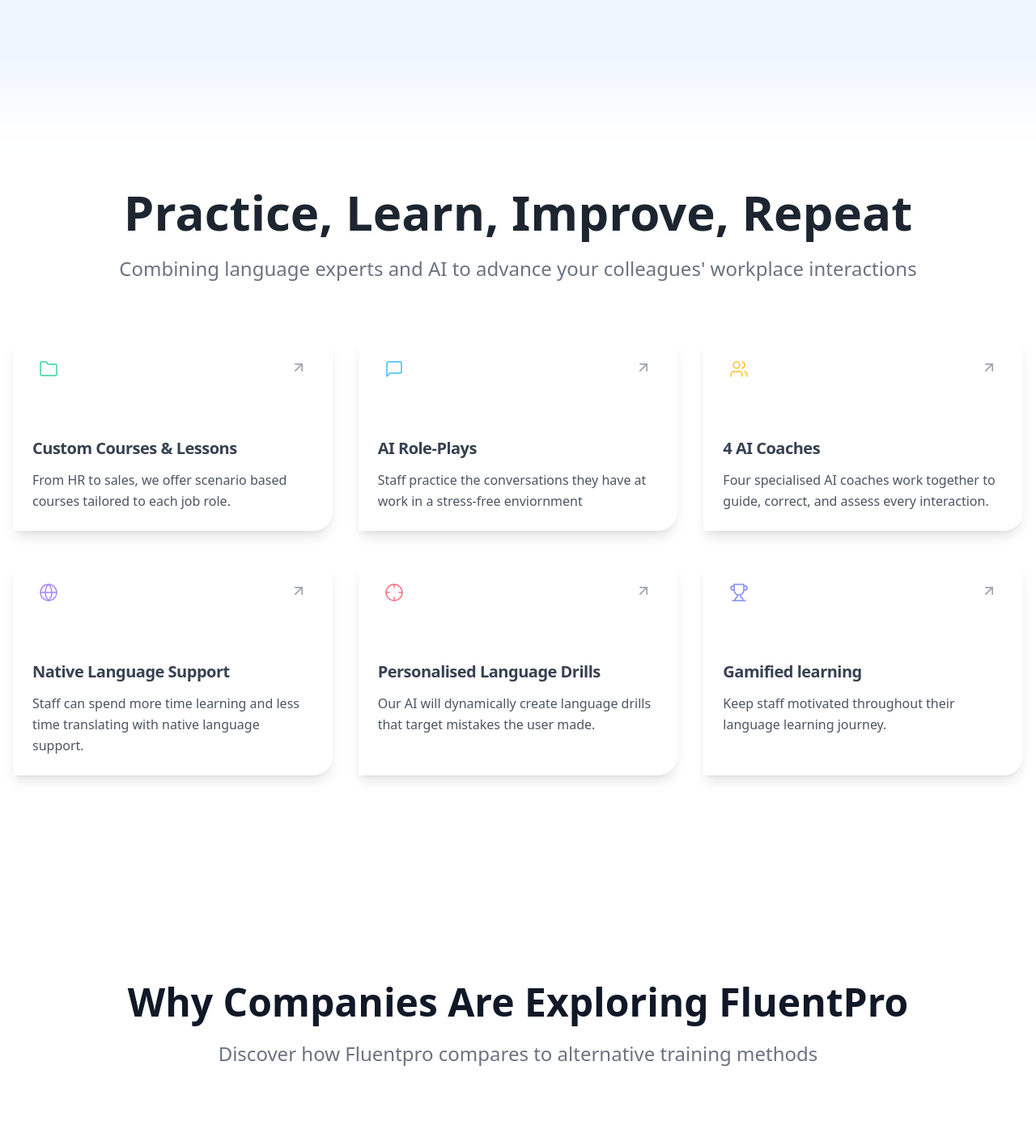
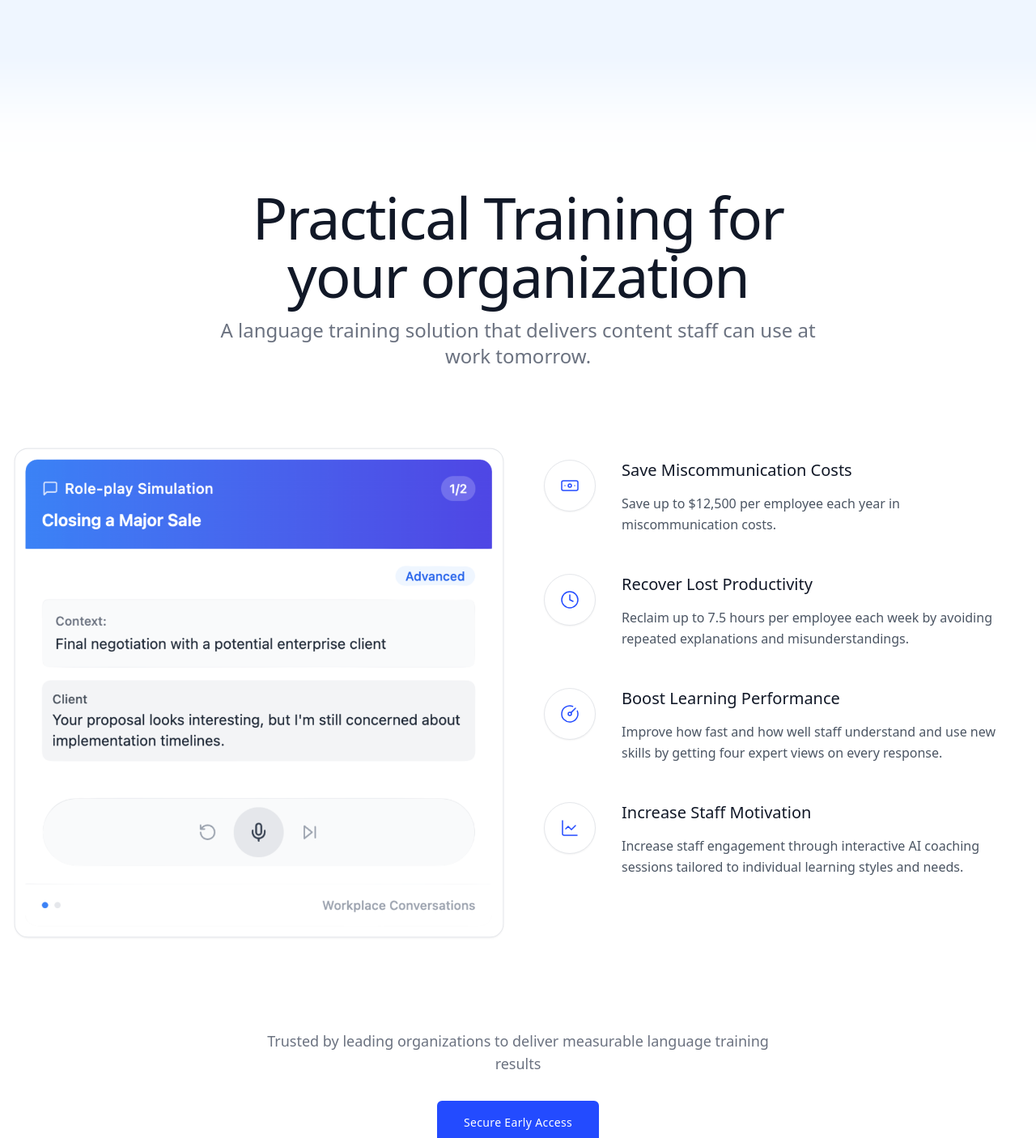
Before and after one commit to woodhk/landing-page, a Next.js app: page /staff in a window 1280 px wide. Shown: the part 664-2070 px from the top of the page at 81% size. Built offline with nearby package versions, Linux system fonts and the light colour scheme.

Commit message:
Add emotional benefit section to staff hub page

```diff
--- /dev/null
+++ b/app/(pages)/(staff)/staff/components/Benefits.tsx
@@ -0,0 +1,140 @@
+import React from 'react';
+import { benefitsData, Benefit } from '../data/benefits';
+import { motion } from 'framer-motion';
+import Image from 'next/image';
+
+// Removed the vibrant colors array since we're using dynamic-blue for all icons
+
+const Benefits: React.FC = () => {
+  return (
+    <section className="py-24 md:py-32 bg-white">
+      <div className="max-w-screen-xl mx-auto px-6 lg:px-8">
+        {/* Section heading */}
+        <div className="max-w-3xl mx-auto mb-20 md:mb-28 text-center space-y-4">
+          <motion.h2
+            className=" text-3xl md:text-4xl lg:text-7xl font-light tracking-tight text-gray-900 leading-tight"
+            initial={{ opacity: 0, y: 20 }}
+            whileInView={{ opacity: 1, y: 0 }}
+            viewport={{ once: true }}
+            transition={{ duration: 0.7, ease: [0.22, 1, 0.36, 1] }}
+          >
+            <span className="font-medium">Practical Training</span> for your organization
+          </motion.h2>
+          <motion.div
+            initial={{ opacity: 0, y: 20 }}
+            whileInView={{ opacity: 1, y: 0 }}
+            viewport={{ once: true }}
+            transition={{ duration: 0.7, delay: 0.1, ease: [0.22, 1, 0.36, 1] }}
+          >
+            <p className="text-2xl text-gray-500 max-w-4xl mx-auto">
+              A language training solution that delivers content staff can use at work tomorrow.
+            </p>
+          </motion.div>
+        </div>
+
+        {/* Two column layout - Image on left, benefits stacked on right */}
+        <div className="grid grid-cols-1 lg:grid-cols-2 gap-12 lg:gap-16">
+          {/* Left column - Image */}
+          <motion.div
+            className="order-2 lg:order-1"
+            initial={{ opacity: 0, x: -30 }}
+            whileInView={{ opacity: 1, x: 0 }}
+            viewport={{ once: true }}
+            transition={{ duration: 0.7, ease: [0.22, 1, 0.36, 1] }}
+          >
+            <div className="relative h-full flex items-center justify-center">
+              <div className="rounded-2xl border border-gray-200 p-3 w-full shadow-sm scale-105">
+                <Image
+                  src="/ui-elements/rolePlayUi.png"
+                  alt="Admin Dashboard"
+                  width={800}
+                  height={600}
+                  className="rounded-xl w-full h-auto"
+                />
+              </div>
+            </div>
+          </motion.div>
+
+          {/* Right column - All benefits stacked vertically */}
+          <div className="order-1 lg:order-2 flex flex-col space-y-12">
+            {benefitsData.map((benefit, index) => (
+              <motion.div
+                key={index}
+                className="relative"
+                initial={{ opacity: 0, y: 30 }}
+                whileInView={{ opacity: 1, y: 0 }}
+                viewport={{ once: true, margin: "-100px" }}
+                transition={{
+                  duration: 0.6,
+                  delay: index * 0.1,
+                  ease: [0.22, 1, 0.36, 1]
+                }}
+                whileHover={{
+                  scale: 1.03,
+                  transition: { duration: 0.3 }
+                }}
+              >
+                <div className="flex space-x-8">
+                  {/* Icon column */}
+                  <motion.div
+                    className="flex-shrink-0"
+                    whileHover={{
+                      rotate: [0, -10, 10, -5, 0],
+                      transition: { duration: 0.5 }
+                    }}
+                  >
+                    <motion.div
+                      className={`w-16 h-16 flex items-center justify-center border border-gray-200 rounded-full bg-white shadow-sm`}
+                      whileHover={{
+                        boxShadow: "0 4px 15px rgba(0,0,0,0.1)",
+                        borderColor: "rgba(209, 213, 219, 0.5)"
+                      }}
+                    >
+                      <benefit.icon className="w-6 h-6 text-dynamic-blue" strokeWidth={1.5} />
+                    </motion.div>
+                  </motion.div>
+
+                  {/* Content column */}
+                  <div className="space-y-4">
+                    <h3 className="text-xl font-medium text-gray-900 leading-tight">
+                      {benefit.heading}
+                    </h3>
+
+                    <p className="text-gray-600 leading-relaxed">
+                      {benefit.description}
+                    </p>
+                  </div>
+                </div>
+              </motion.div>
+            ))}
+          </div>
+        </div>
+
+        {/* Optional: Bottom section with CTA or additional information */}
+        <motion.div
+          className="mt-24 md:mt-32 text-center"
+          initial={{ opacity: 0, y: 20 }}
+          whileInView={{ opacity: 1, y: 0 }}
+          viewport={{ once: true }}
+          transition={{ duration: 0.7, delay: 0.4, ease: [0.22, 1, 0.36, 1] }}
+        >
+          <p className="text-lg text-gray-500 max-w-2xl mx-auto mb-8">
+            Trusted by leading organizations to deliver measurable language training results
+          </p>
+          <div className="inline-flex">
+            <motion.a
+              href="#"
+              className="inline-block px-8 py-4 text-sm font-medium tracking-wide text-white bg-dynamic-blue border border-transparent rounded-md hover:bg-dynamic-blue/80 focus:outline-none focus:ring-2 focus:ring-offset-2 focus:ring-gray-900 transition-colors"
+              whileHover={{ scale: 1.05 }}
+              whileTap={{ scale: 0.98 }}
+            >
+              Secure Early Access
+            </motion.a>
+          </div>
+        </motion.div>
+      </div>
+    </section>
+  );
+};
+
+export default Benefits;
--- /dev/null
+++ b/app/(pages)/(staff)/staff/data/benefits.ts
@@ -0,0 +1,35 @@
+import { Banknote, Clock, GaugeCircle, LineChart, LucideIcon } from "lucide-react";
+
+export interface Benefit {
+  heading: string;
+  description: string;
+  icon: LucideIcon;
+  color: string;
+}
+
+export const benefitsData: Benefit[] = [
+  {
+    heading: "Save Miscommunication Costs",
+    description: "Save up to $12,500 per employee each year in miscommunication costs.",
+    icon: Banknote,
+    color: "text-gray-900"
+  },
+  {
+    heading: "Recover Lost Productivity",
+    description: "Reclaim up to 7.5 hours per employee each week by avoiding repeated explanations and misunderstandings.",
+    icon: Clock,
+    color: "text-gray-900"
+  },
+  {
+    heading: "Boost Learning Performance",
+    description: "Improve how fast and how well staff understand and use new skills by getting four expert views on every response.",
+    icon: GaugeCircle,
+    color: "text-gray-900"
+  },
+  {
+    heading: "Increase Staff Motivation",
+    description: "Increase staff engagement through interactive AI coaching sessions tailored to individual learning styles and needs.",
+    icon: LineChart,
+    color: "text-gray-900"
+  },
+];
--- a/app/(pages)/(staff)/staff/page.tsx
+++ b/app/(pages)/(staff)/staff/page.tsx
@@ -2,27 +2,23 @@
 
 import React, { ReactNode } from "react";
 import Hero from "./components/Hero";
+import Benefits from "./components/Benefits";
 import Scenario from "./components/Scenario";
 import ComparisonTable from "./components/Comparison"
 import CustomCourses from "../../../../components/home/CustomCourses";
 import FAQ from "../../../../components/home/FAQ";
 import CtaSection from "../../../../components/home/Cta";
 
-// Section wrapper component for consistent spacing
-const Section = ({ children, className = "" }: { children: ReactNode; className?: string }) => (
-  <section className={`my-64 ${className}`}>
-    {children}
-  </section>
-);
 
 export default function StaffPage() {
   return (
     <div className="min-h-screen bg-white">
       <Hero />
+      <Benefits />
       <Scenario />
-      <Section><ComparisonTable /></Section>
-      <Section><CustomCourses /></Section>
-      <Section><FAQ /></Section>
+      <ComparisonTable />
+      <CustomCourses />
+      <FAQ />
       <CtaSection />
     </div>
   );
```
Also changed, not shown: public/ui-elements/rolePlayUi.png (added).
